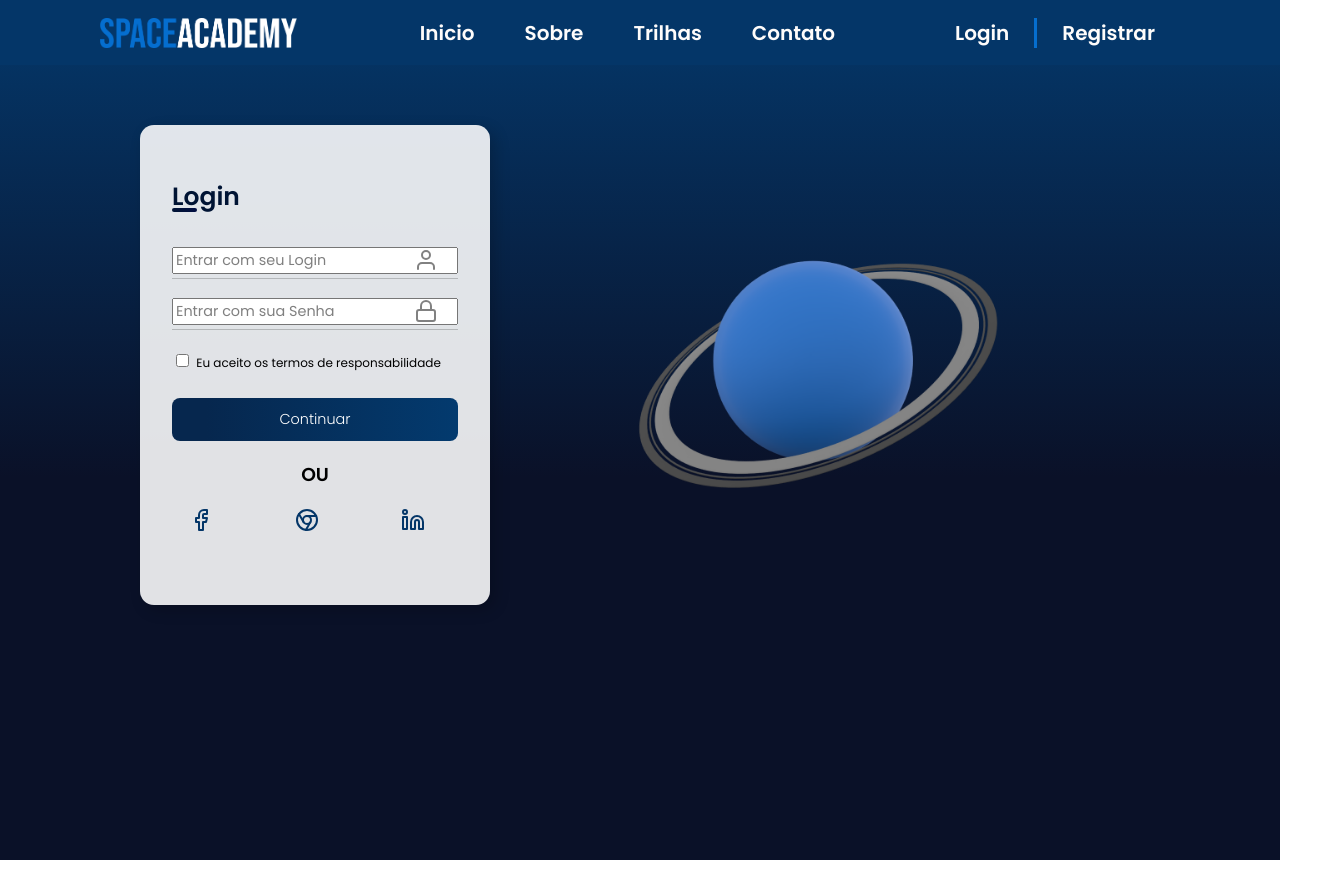
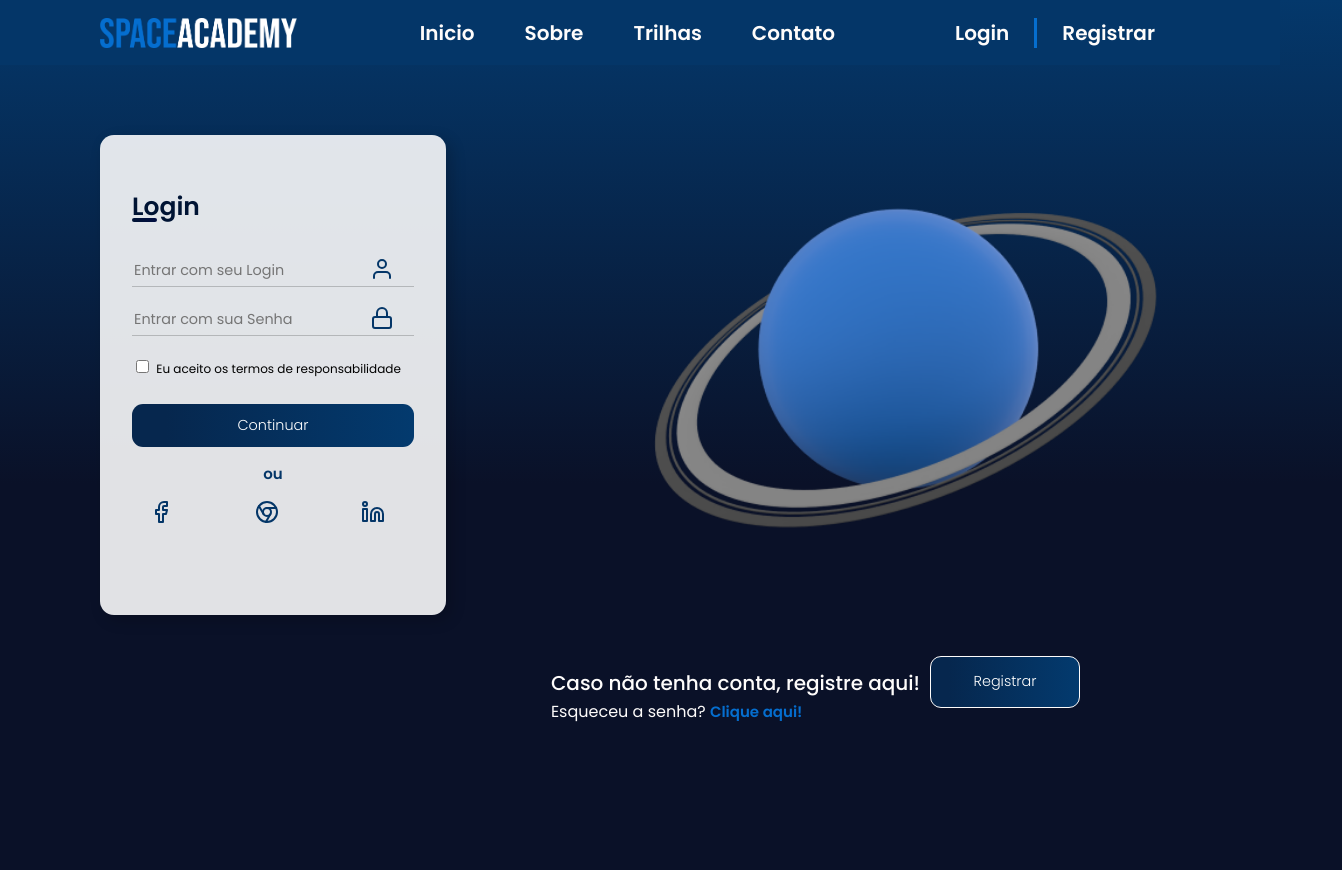
Before and after one commit to erik-nathan/projeto-nebulosa-front, a plain HTML site: page page-login/index.html in a window 1280 px wide. Shown: the whole page, 1342 px wide, since content can reach past the window. Drawn offline with nearby package versions, Linux system fonts and the light colour scheme.

Commit message:
finished the login page

```diff
--- a/page-login/assets/css/style.css
+++ b/page-login/assets/css/style.css
@@ -105,11 +105,10 @@ nav ul a:nth-child(5) {
 
 main {
     height: calc(100vh - var(--menu-height));
-    margin: 150px 0;
     padding: 0 100px;
     display: flex;
-    max-width: 1200px;
-    margin: 60px auto 0;
+    max-width: 1300px;
+    margin: 70px auto 0;
 }
 
 main .form-container {
@@ -159,6 +158,7 @@ form .input-field {
     margin-bottom: 1.5rem;
 }
 
+/* Linha abaixo do input ------------------------------------------------------- */
 .input-field .underline::before {
     content: '';
     position: absolute;
@@ -185,32 +185,36 @@ form .input-field {
 .input-field input:focus ~ .underline::after {
     transform: scaleX(1);
 }
+/* ---------------------------------------------------------------------------- */
 
-.input-field input {
-    outline: none;
+/* Input ---------------------------------------------------------------------- */
+.input-field input{
+    border: none;
+    background: none;
     font-size: 0.9rem;
 }
 
 .input-field:nth-child(3) {
     margin-bottom: -0.5rem;
 }
+/* --------------------------------------------------------------------------- */
 
-.input-field input::placeholder {
-    color: rgba(0, 0, 0, 0.5);
-}
-
+/* Checkbox ------------------------------------------------------------------- */
 .input-field span{
     font-size: 12px;
 }
+/* ---------------------------------------------------------------------------- */
 
+/* Icons do Input ------------------------------------------------------------- */
 form .input-field svg {
     position: absolute;
     right: 20px;
     top: calc(50% - 12px);
-    color: #818181;
+    color: var(--color-primary);
+}
+/* -----------------------------------------------------------------------------*/
 
-}
-
+/* Buttom --------------------------------------------------------------------- */
 form input[type="submit"] {
     margin-top: 2rem;
     padding: 0.7rem;
@@ -220,7 +224,7 @@ form input[type="submit"] {
     font-size: 0.9rem;
     font-weight: 300;
     border: none;
-    border-radius: 8px;
+    border-radius: 11px;
     transition: all 0.3s ease;
 }
 
@@ -228,9 +232,16 @@ form input[type="submit"]:hover {
     letter-spacing: 0.5px;
     background: linear-gradient(90deg, #06274E 99.21% , #033A6E 12.19%);
 }
+/* ----------------------------------------------------------------------------- */
 
+/* Icons Social Media -------------------------------------------------------- */
 main .form-container .social-media {
     text-align: center;
+}
+
+main .form-container .social-media h3{
+    color: var(--color-primary);
+    font-size: 15px;
 }
 
 main .icons-svg {
@@ -251,10 +262,72 @@ main .icons-svg svg {
 main .icons-svg a:first-child svg {
     margin-left: 0;
 }
+/* -------------------------------------------------------------------------- */
 
+/* Img Planet ---------------------------------------------------------------- */
 main .img-container img{
     position: absolute;
-    width: 50%;
-    height: 60%;
+    width: 70%;
+    height: 70%;
     object-fit: cover;
+    margin-top: -60px;
 }
+/* --------------------------------------------------------------------------- */
+
+/* Register ------------------------------------------------------------------ */
+main .register {
+    position: absolute;
+    right: 45vh;
+    bottom: 60px;
+
+}
+
+main .register .text {
+    position: relative;
+    display: flex;
+}
+
+main .register .text h3 {
+    font-weight: 500;
+    font-size: 20px;
+    color: var(--color-write);
+    margin-bottom: -15px;
+}
+
+main .register .text p {
+    font-weight: 400;
+    font-size: 15px;
+}
+
+main .register span a{
+    font-weight: 800;
+    font-size: 15px;
+    text-decoration: none;
+    color: var(--color-secundary);
+}
+
+main .register .text input[type="submit"] {
+    position: absolute;
+    right: -160px;
+    top: -40px;
+    color: var(--color-primary);
+
+    width: 150px;
+    margin-top: 3rem;
+    padding: 0.9rem;
+    background: linear-gradient(90deg, #06274E 12.19%, #033A6E 99.21%);
+    cursor: pointer;
+    color: white;
+    font-size: 0.9rem;
+    font-weight: 300;
+    border: 1px solid var(--color-write);
+    cursor: pointer;
+    border-radius: 11px;
+    transition: all 0.3s ease;
+}
+
+main .register .text input[type="submit"]:hover {
+    background: linear-gradient(90deg, #06274E 99.21% , #033A6E 12.19%);
+}
+
+/* -------------------------------------------------------------------------- */
--- a/page-login/index.html
+++ b/page-login/index.html
@@ -52,8 +52,9 @@
             <input type="submit" value="Continuar">
         </form>
 
+        <!-- Icons Social Media -->
         <div class="social-media">
-          <h3>OU</h3>
+          <h3>ou</h3>
             <div class="icons-svg">
               <a href="#"><i data-feather="facebook"></i></a>
               <a href="#"><i data-feather="chrome"></i></a>
@@ -62,12 +63,21 @@
         </div>
       </div>
 
+      <!-- Img Planet -->
       <div class="img-container">
         <img src="/page-login/assets/img/planet.png" alt="img-planet"/>
       </div>
 
+      <!-- Registrar -->
+      <div class="register">
+        <div class="text">
+          <h3>Caso não tenha conta, registre aqui!</h3>
+          <input type="submit" value="Registrar">
+        </div>
+        <p>Esqueceu a senha? <span><a href="#"> Clique aqui!</a></span></p>
+      </div>
+
     </main>
-
 
     <script>
       feather.replace()
```
